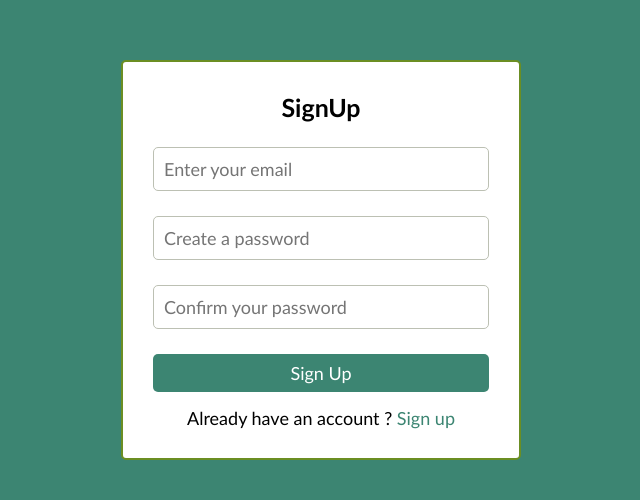
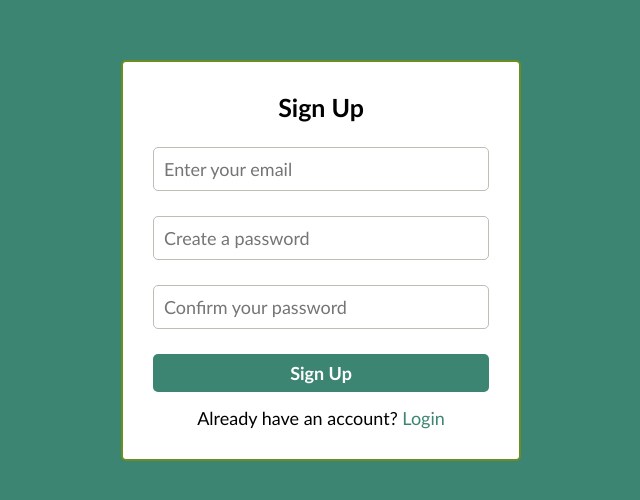
Before and after one commit to Muhammad-aRSLAN2025/To-Do-App, a plain HTML site: page Auth/signup.html in a window 1280 px wide. Shown: the part 140-640 px from the top of the page, without its empty margins (319-959 px from the left). Drawn offline with Linux system fonts and the light colour scheme.

Commit message:
Feat: Completed Auth Front-End templates and To-Do-App Structure

```diff
--- /dev/null
+++ b/Auth/auth.css
@@ -0,0 +1,90 @@
+/* auth.css */
+* {
+    margin: 0;
+    padding: 0;
+    box-sizing: border-box;
+    font-family: "Calibri", sans-serif; /* Added fallback */
+    font-size: 18px;
+}
+body {
+    background: #3c8572; /* Central Auth Color */
+    min-height: 100vh;
+    display: flex;
+    align-items: center;
+    justify-content: center;
+}
+/* Consolidated Card Class for all Auth Pages */
+.auth-card {
+    width: 400px;
+    padding: 30px;
+    background-color: white;
+    border: 2px solid olivedrab;
+    border-radius: 5px;
+    display: flex;
+    flex-direction: column;
+    /* Removed fixed height: 400px; to allow content to dictate size */
+}
+/* Reusable Title */
+.auth-title {
+    margin-bottom: 25px;
+    font-weight: bold;
+    font-size: 25px;
+    text-align: center;
+}
+/* Reusable Input Group */
+.input-group {
+    border: 1px solid rgb(188, 192, 179);
+    border-radius: 5px;
+    margin-bottom: 25px; /* Increased margin for better spacing */
+    padding-top: 10px;
+    padding-bottom: 10px;
+    padding-left: 10px;
+    width: 100%;
+}
+.input-field { /* Renamed from .email-and-password-property */
+    border: none;
+    width: 100%;
+    outline: none;
+}
+/* Reusable Button Class */
+.auth-button { /* Renamed from .login / .reset-button */
+    width: 100%;
+    padding: 8px 8px;
+    background:#3c8572;
+    color: white;
+    border:none;
+    border-radius: 5px;
+    margin-bottom: 15px;
+    cursor: pointer;
+    font-weight: bold;
+}
+.link-text { /* For "Forgot Password?" and "New here?" */
+    text-align: center;
+    margin-top: -10px; /* Adjusted spacing */
+    margin-bottom: 25px;
+}
+.link-text a, .no-account-container a {
+    color: #3c8572;
+    text-decoration: none;
+}
+.no-account-container {
+    text-align: center;
+}
+/* Specific styles for confirmation */
+#confirmation-section {
+    align-items: center;
+    text-align: center;
+}
+#confirmation-section .icon {
+    color: #3c8572;
+    font-size: 50px;
+    margin-bottom: 15px;
+}
+#confirmation-section h2 {
+    font-size: 25px;
+    margin-bottom: 10px;
+}
+#confirmation-section p {
+    font-size: 16px;
+    margin-bottom: 25px;
+}
--- a/Auth/signup.html
+++ b/Auth/signup.html
@@ -3,84 +3,34 @@
 <head>
     <meta charset="UTF-8">
     <meta name="viewport" content="width=device-width, initial-scale=1.0">
-    <title>Document</title>
-    <style>
-        * {
-        margin: 0;
-        padding: 0;
-        box-sizing: border-box;
-        font-family: "Calibri";
-        font-size: 18px;
-        }
-        body {
-        background: #3c8572;
-        min-height: 100vh;
-        display: flex;
-        align-items: center;
-        justify-content: center;
-        }
-        .login-container {
-            width: 400px;
-            height: 400px;
-            padding:30px ;
-            background-color: white;
-            border: 2px solid olivedrab;
-            border-radius: 5px;
-        }
-        .login-property {
-            margin-bottom: 25px;
-            font-weight: bold;
-            font-size: 25px;
-            text-align: center;
-        }
-        .email-and-password-container{
-            border: 1px solid rgb(188, 192, 179);
-            border-radius: 5px;
-            margin-bottom: 25px;
-            padding-top: 10px;
-            padding-bottom: 10px;
-            padding-left: 10px;
-        }
-        .email-and-password-property {
-            border: none;
-            width: 100%;
-        }
-        .forget-password-container {
-            margin-bottom: 25px;
-        }
-        .login {
-            width: 100%;
-            padding: 8px 8px;
-            background:#3c8572;
-            color: white;
-            border:none;
-            border-radius: 5px;
-            margin-bottom: 15px;
-        }
-        .no-account-container {
-            text-align: center;
-        }
-    </style>
+    <title>Sign Up</title>
+    <link rel="stylesheet" href="auth.css">
 </head>
 <body>
-    <div class="login-container">
-        <p class="login-property">SignUp</p>
-        <div class="email-and-password-container">
-            <input class="email-and-password-property" type="text" placeholder="Enter your email" type="email">
+    <div class="auth-card">
+        <p class="auth-title">Sign Up</p>
+
+        <form id="signup-form" style="width: 100%;">
+
+            <div class="input-group">
+                <input class="input-field" type="email" placeholder="Enter your email" required>
+            </div>
+
+            <div class="input-group">
+                <input class="input-field" type="password" placeholder="Create a password" required>
+            </div>
+
+            <div class="input-group">
+                <input class="input-field" type="password" placeholder="Confirm your password" required>
+            </div>
+
+            <button type="submit" class="auth-button">Sign Up</button>
+        </form>
+
+        <div class="no-account-container">
+            <p>Already have an account? <span><a href="sign-in.html">Login</a></span></p>
         </div>
-        <div class="email-and-password-container">
-            <input class="email-and-password-property" type="text" placeholder="Create a password" type="password">
-        </div>
-        <div class="email-and-password-container">
-            <input class="email-and-password-property" type="text" placeholder="Confirm your password" type="password">
-        </div>
-        <div class="login-button">
-            <button class="login">Sign Up</button>
-        </div>
-        <div class="no-account-container">
-            <p class="sign-up">Already have an account &quest; <span><a href="sign-in.html"
-                style="color: #3c8572; text-decoration: none;">Sign up</a></span></p>
-        </div>
+
     </div>
 </body>
 </html>
```
